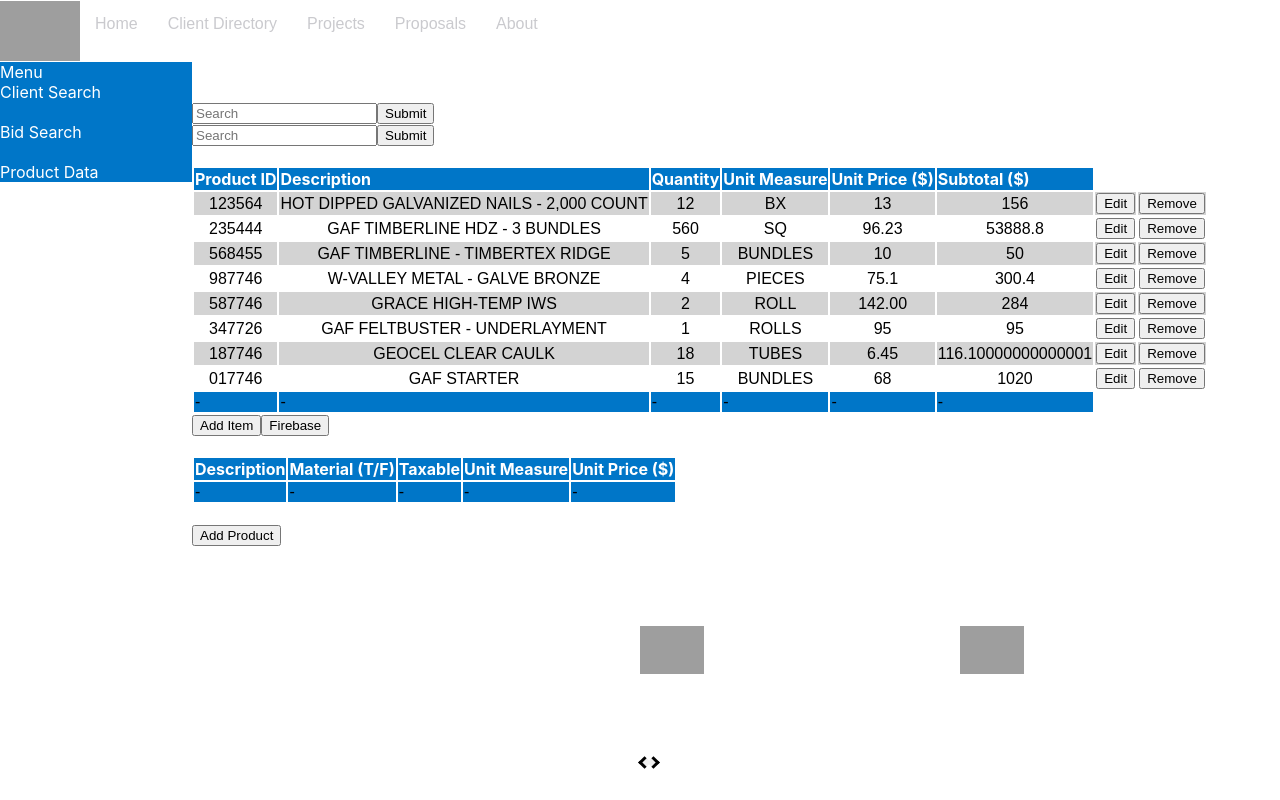
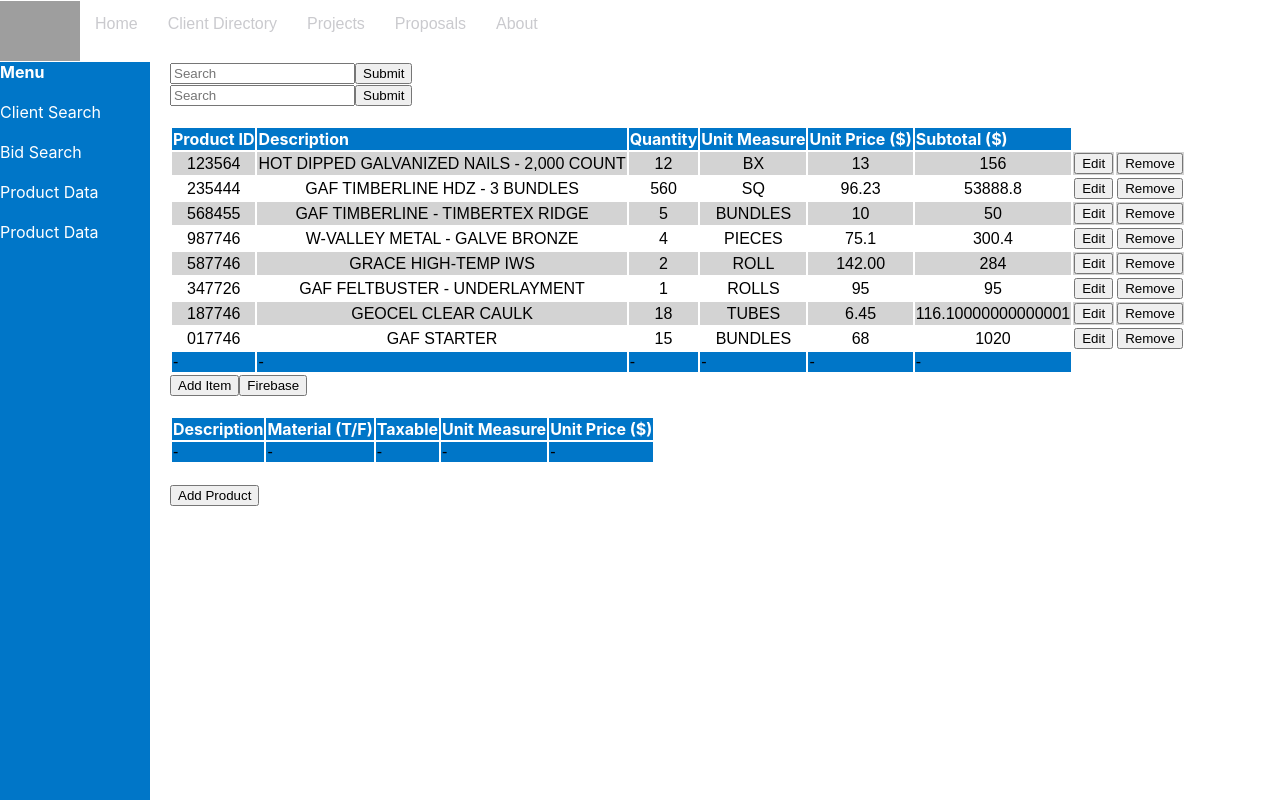
Before and after one commit to rmulrennan01/QuickCart, a React (Create React App) app: page / in a window 1280 px wide. Shown: the top 800 px of the page. Built offline with nearby package versions, Linux system fonts and the light colour scheme; no server answers; the database is empty; grey boxes are pictures that could not be loaded.

Commit message:
css styling for main body container

```diff
--- a/src/App.css
+++ b/src/App.css
@@ -7,13 +7,15 @@
 }
 
 .app__toolbar{
-  width: 15%;
-  height: 80%;
+  width: 150px;
+  height: 800px;
 
 }
 
 .app__body{
   flex-grow: 1;
+  height: 800px;
+  margin-left:20px;
 
 
 }
--- a/src/Home.js
+++ b/src/Home.js
@@ -131,8 +131,7 @@
 
   return (
     <div className="home">
-      <br/>
-      <br/>
+
       <Dropdown_Search selector="name_last" list={clientList} />
       <Dropdown_Search selector="name_first" list={clientList}/>
       <br/>
--- a/src/Toolbar.css
+++ b/src/Toolbar.css
@@ -1,6 +1,9 @@
 .toolbar{
    /* height: 15px;
     width: 15%; */
+        font: arial;
+    font-weight: bold;
+    color: white;
     background-color: #0076C8;
     left: 0px;
     height: 100%;
@@ -16,6 +19,9 @@
     background-color: #0076C8;
     left: 0px;
     color: white;
+    font: arial;
+    font-weight: normal;
+
 
 
 
--- a/src/Toolbar.js
+++ b/src/Toolbar.js
@@ -10,12 +10,17 @@
                 <div className="toolbar">
                     <div className="toolbar__header">
                         Menu
+                        <br/>
+                        <br/>
                     </div>
                     <div className="toolbar__body">
                         Client Search
                         <br/>
                         <br/>
                         Bid Search
+                        <br/>
+                        <br/>
+                        Product Data
                         <br/>
                         <br/>
                         Product Data
```
